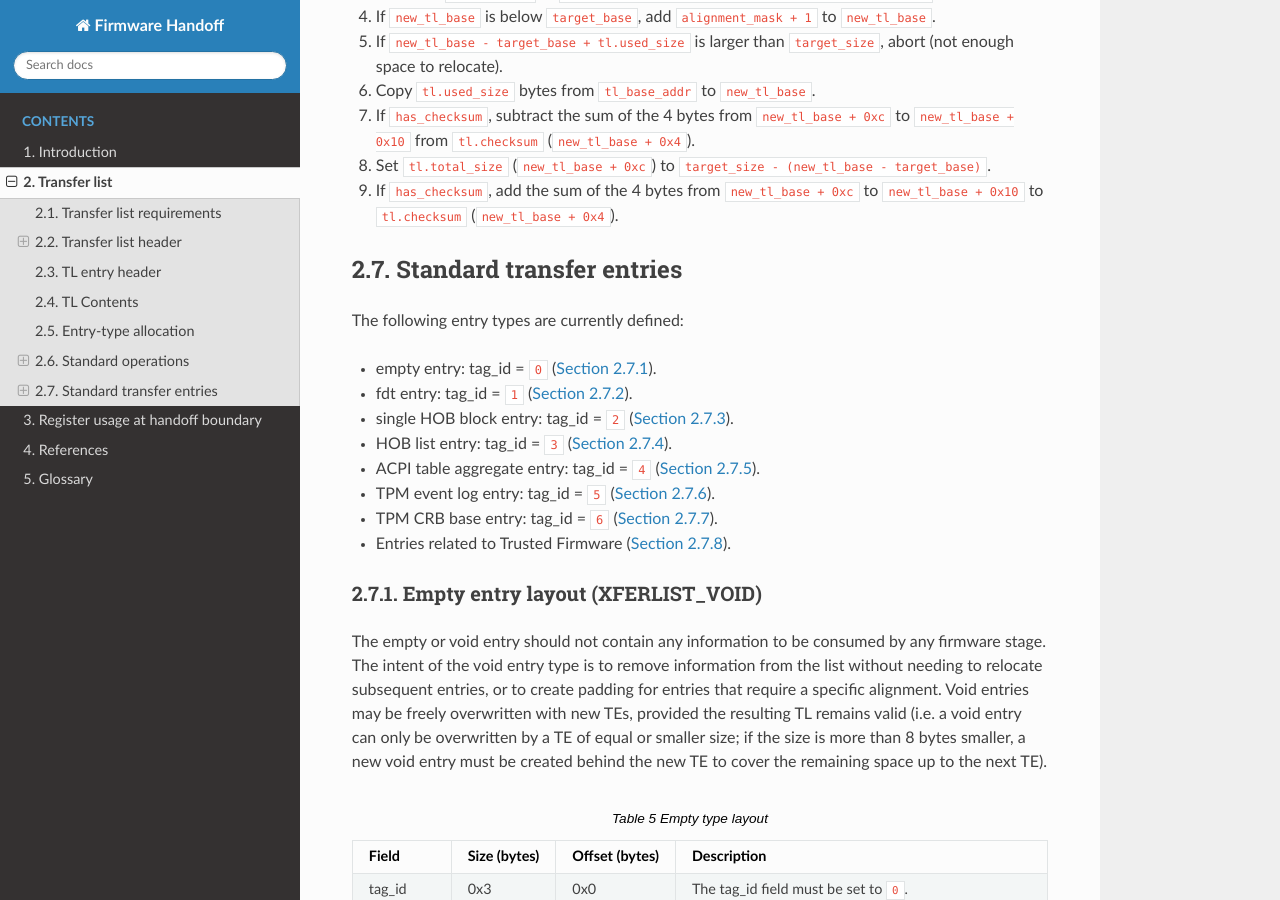
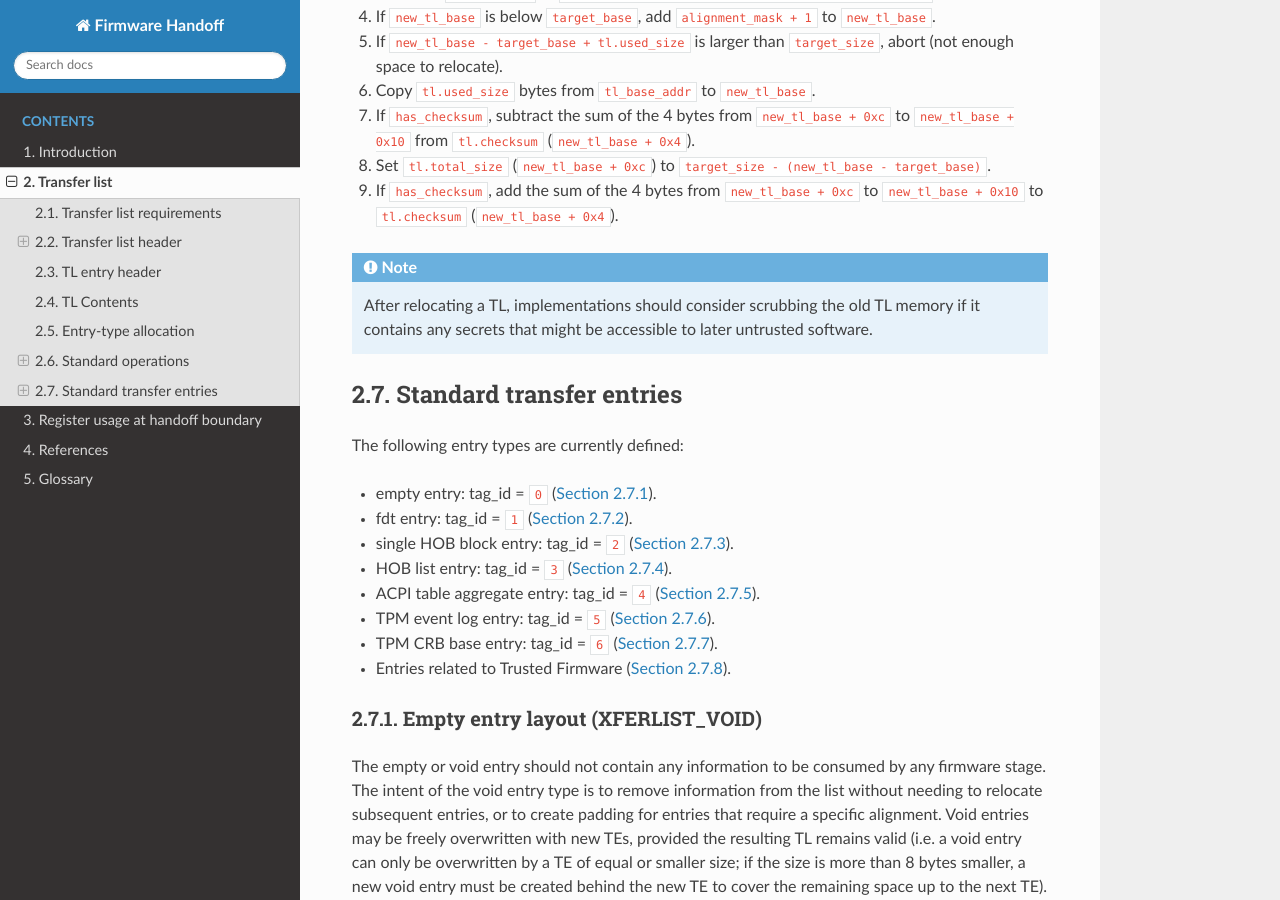
Before and after one commit to FirmwareHandoff/firmware_handoff, a Sphinx documentation site: the page built from source/transfer_list.rst, in a window 1280 px wide and 900 px high, scrolled down 8821 px. Built offline with Sphinx 7.4.7 and the Read the Docs theme 3.1.0, drawn with Linux system fonts in a browser that asks for light colours; formulas are drawn with MathJax 3.

Commit message:
Add security considerations for Relocating a TL
Signed-off-by: Manish Pandey <manish.pandey2@arm.com>

```diff
--- a/source/transfer_list.rst
+++ b/source/transfer_list.rst
@@ -507,6 +507,9 @@ Inputs:
 #. If `has_checksum`, add the sum of the 4 bytes from `new_tl_base + 0xc` to
    `new_tl_base + 0x10` to `tl.checksum` (`new_tl_base + 0x4`).
 
+.. note::
+   After relocating a TL, implementations should consider scrubbing the old TL memory if it contains
+   any secrets that might be accessible to later untrusted software.
 
 .. _sec_std_entries:
 
```
